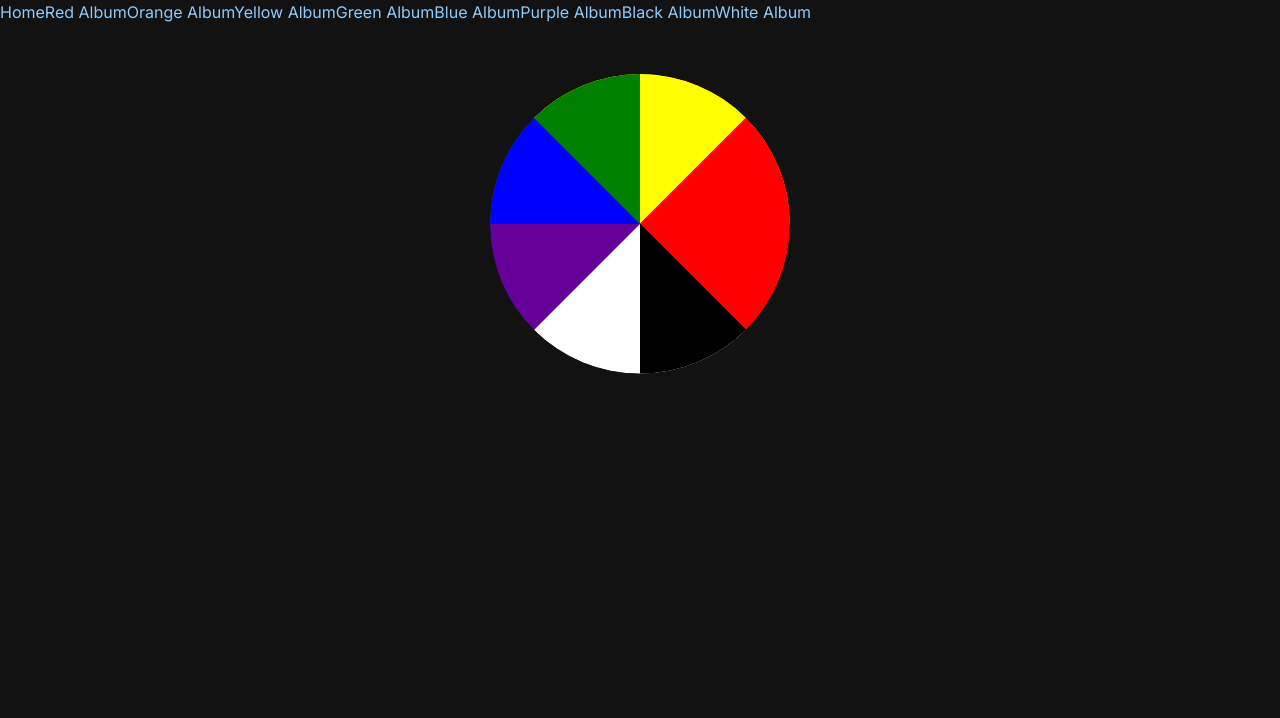
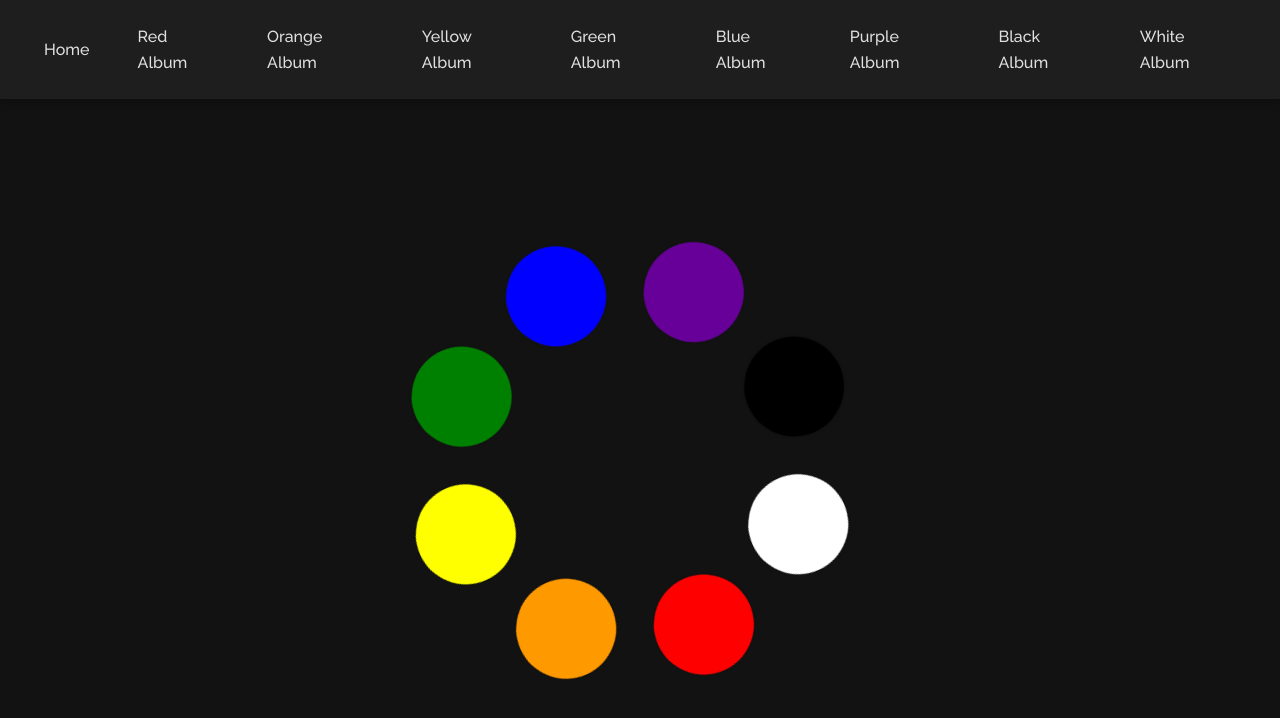
Before and after one commit to ledwards6124/AlbumColors, a React (Vite) app: page / in a window 1280 px wide. Shown: the top 718 px of the page. Built offline with nearby package versions, Linux system fonts and the light colour scheme.

Commit message:
completed navbar routing and css

```diff
--- a/src/ColorWheel.jsx
+++ b/src/ColorWheel.jsx
@@ -1,52 +1,40 @@
 import React from 'react'
 import './css/ColorWheel.css'
+
 import red from './assets/colorwheel/Solid_red.svg'
 import orange from './assets/colorwheel/Solid_orange.svg'
 import yellow from './assets/colorwheel/Solid_yellow.svg'
 import green from './assets/colorwheel/Solid_green.svg'
 import blue from './assets/colorwheel/Solid_blue.svg'
 import purple from './assets/colorwheel/Solid_purple.svg'
+import black from './assets/colorwheel/Solid_black.svg'
 import white from './assets/colorwheel/Solid_white.svg'
-import black from './assets/colorwheel/Solid_black.svg'
 
-const colorSvgs = [
-  { src: orange, route: '/orange' },
-  { src: yellow, route: '/yellow' },
-  { src: green, route: '/green' },
-  { src: blue, route: '/blue' },
-  { src: purple, route: '/purple' },
-  { src: white, route: '/white' },
-  { src: black, route: '/black' },
-  { src: red, route: '/red' },
+export default function ColorWheel({navigate}) {
 
-
-]
-
-
-export default function ColorWheel({ navigate }) {
-  return (
-    <div className="image-color-wheel">
-{[...colorSvgs].map((slice, i, arr) => {
-    const angle = ((arr.length - 1 - i) * 45) % 360
-
+  const colors = [red, orange, yellow, green, blue, purple, black, white]
+  const links = ['/red', '/orange', '/yellow', '/green', '/blue', '/purple', '/black', '/white']
+  const radius = 180 // distance from center
 
   return (
-    <div
-      key={i}
-      className="slice-wrapper"
-      style={{
-        transform: `rotate(${angle}deg)`,
-      }}
-      onClick={() => navigate(slice.route)}
-    >
-      <img src={slice.src} alt={slice.route} className="slice-image" />
-    </div>
-  )
-})}
-
-
-
-
+    <div className="wheel-rotator">
+      <div className="dot-wheel">
+        {colors.map((color, i) => {
+          const angle = (360 / colors.length) * i
+          return (
+            <img
+              src={color}
+              alt={color}
+              key={i}
+              className="dot"
+              style={{
+                 transform: `rotate(${angle}deg) translate(${radius}px) rotate(-${angle}deg)`,
+              }}
+              onClick={() => navigate(`${links[i]}`)}
+            />
+          )
+        })}
+      </div>
     </div>
   )
 }
--- a/src/Navbar.jsx
+++ b/src/Navbar.jsx
@@ -1,17 +1,18 @@
 import { Link } from 'react-router-dom'
+import './css/Navbar.css'
 
 export default function Navbar() {
-    return (
-        <div>
-            <Link to="/">Home</Link>
-            <Link to="/red">Red Album</Link>
-            <Link to="/orange">Orange Album</Link>
-            <Link to="/yellow">Yellow Album</Link>
-            <Link to="/green">Green Album</Link>
-            <Link to="/blue">Blue Album</Link>
-            <Link to="/purple">Purple Album</Link>
-            <Link to="/black">Black Album</Link>
-            <Link to="/white">White Album</Link>
-        </div>
-    )
+  return (
+    <nav>
+      <Link className="nav-link" to="/">Home</Link>
+      <Link className="nav-link red" to="/red">Red Album</Link>
+      <Link className='nav-link orange' to="/orange">Orange Album</Link>
+      <Link className='nav-link yellow' id='yellow' to="/yellow">Yellow Album</Link>
+      <Link className='nav-link green' id='green' to="/green">Green Album</Link>
+      <Link className='nav-link blue' id='blue' to="/blue">Blue Album</Link>
+      <Link className='nav-link purple' id='purple' to="/purple">Purple Album</Link>
+      <Link className='nav-link black' id='black' to="/black">Black Album</Link>
+      <Link className='nav-link white' id='white' to="/white">White Album</Link>
+    </nav>
+  )
 }
--- a/src/css/ColorWheel.css
+++ b/src/css/ColorWheel.css
@@ -1,41 +1,43 @@
-.image-color-wheel {
+.wheel-rotator {
   position: relative;
-    width: 300px;
-    height: 300px;
-    border-radius: 50%;
-    margin: 3rem auto;
-    overflow: hidden;
-    clip-path: circle(50% at 50% 50%);
-    box-shadow: 0 0 20px rgba(0, 0, 0, 0.5);
+  width: 350px;
+  height: 350px;
+  margin: 12.5% auto 3rem;
+  animation: spin 30s linear infinite;
+  transform-origin: center;
 }
 
+.dot-wheel {
 
-  .slice-wrapper {
-    position: absolute;
-    top: 0;
-    left: 50%;
-    width: 50%;
+  width: 100%;
   height: 100%;
-    transform-origin: left center;
-    pointer-events: auto;
-    cursor: pointer;
-    border-radius: 100% 0 0 100%;
-    overflow: hidden;
-    transition: transform 0.2s ease;
+  border-radius: 50%;
+  position: relative;
 }
 
-  .slice-wrapper:hover {
-    transform: scale(1.05) rotate(var(--rotate));
+.dot {
+  position: absolute;
+  top: 50%;
+  left: 50%;
+  width: 100px;
+  height: 100px;
+  margin: -30px;
+  border-radius: 50%;
+  box-shadow: 0 0 10px rgba(0, 0, 0, 0.2);
+  cursor: pointer;
+  transition: transform 0.2s ease, box-shadow 0.2s ease;
 }
 
-  .slice-image {
-    width: 100%;
-    height: 100%;
-    object-fit: cover;
-    clip-path: polygon(0% 50%, 100% 0%, 100% 100%);
-    transition: filter 0.3s ease;
+.dot:hover {
+  transform: scale(1.1);
+  box-shadow: 0 0 10px rgba(255, 255, 255, 0.3);
 }
 
-  .slice-wrapper:hover .slice-image {
-    filter: brightness(1.1);
+@keyframes spin {
+  0% {
+    transform: rotate(0deg);
   }
+  100% {
+    transform: rotate(360deg);
+  }
+}
--- /dev/null
+++ b/src/css/Navbar.css
@@ -0,0 +1,60 @@
+nav {
+    display: flex;
+    justify-content: center;
+    align-items: center;
+    gap: 1.5rem;
+    padding: 1rem 2rem;
+    background-color: #1e1e1e;
+    box-shadow: 0 2px 10px rgba(0, 0, 0, 0.3);
+    position: sticky;
+    top: 0;
+    z-index: 100;
+}
+
+  nav a {
+    color: #e0e0e0;
+    font-weight: 500;
+    font-family: 'Raleway', sans-serif;
+    text-decoration: none;
+    padding: 0.5rem 0.75rem;
+    border-radius: 6px;
+    transition: background-color 0.3s ease, color 0.3s ease;
+}
+
+/* Base link styles */
+nav a.nav-link {
+    color: #e0e0e0;
+    transition: color 0.3s ease;
+    transition: background-color 0.5s ease;
+
+  }
+
+nav a.nav-link:hover {
+    background-color: #4b4b4b;
+}
+
+  /* Specific hover color overrides */
+  nav a.nav-link.red:hover {
+    color: #ff0000;
+  }
+  nav a.nav-link.orange:hover {
+    color: #ff7f00;
+  }
+  nav a.nav-link.yellow:hover {
+    color: #ffff00;
+  }
+  nav a.nav-link.green:hover {
+    color: #00ff00;
+  }
+  nav a.nav-link.blue:hover {
+    color: #0000ff;
+  }
+  nav a.nav-link.purple:hover {
+    color: #800080;
+  }
+  nav a.nav-link.white:hover {
+    color: #ffffff;
+  }
+  nav a.nav-link.black:hover {
+    color: #000000;
+  }
--- a/src/css/index.css
+++ b/src/css/index.css
@@ -1,6 +1,6 @@
 /* global.css - dark sleek version */
 
-@import url('https://fonts.googleapis.com/css2?family=Inter:wght@400;600;700&family=Space+Grotesk:wght@500;700&display=swap');
+@import url('https://fonts.googleapis.com/css2?family=Raleway:ital,wght@0,100..900;1,100..900&display=swap');
 
 /* ========== Base Reset ========== */
 * {
@@ -11,7 +11,7 @@
 
 html, body {
   height: 100%;
-  font-family: 'Inter', sans-serif;
+  font-family: 'Raleway', sans-serif;
   background-color: #121212;
   color: #e0e0e0;
   line-height: 1.6;
@@ -26,7 +26,7 @@ img {
 
 /* ========== Typography ========== */
 h1, h2, h3, h4, h5, h6 {
-  font-family: 'Space Grotesk', sans-serif;
+  font-family: 'Raleway', sans-serif;
   margin-bottom: 0.5em;
   font-weight: 700;
   color: #ffffff;
```
Lines whose indentation alone changed are shown as unchanged.
